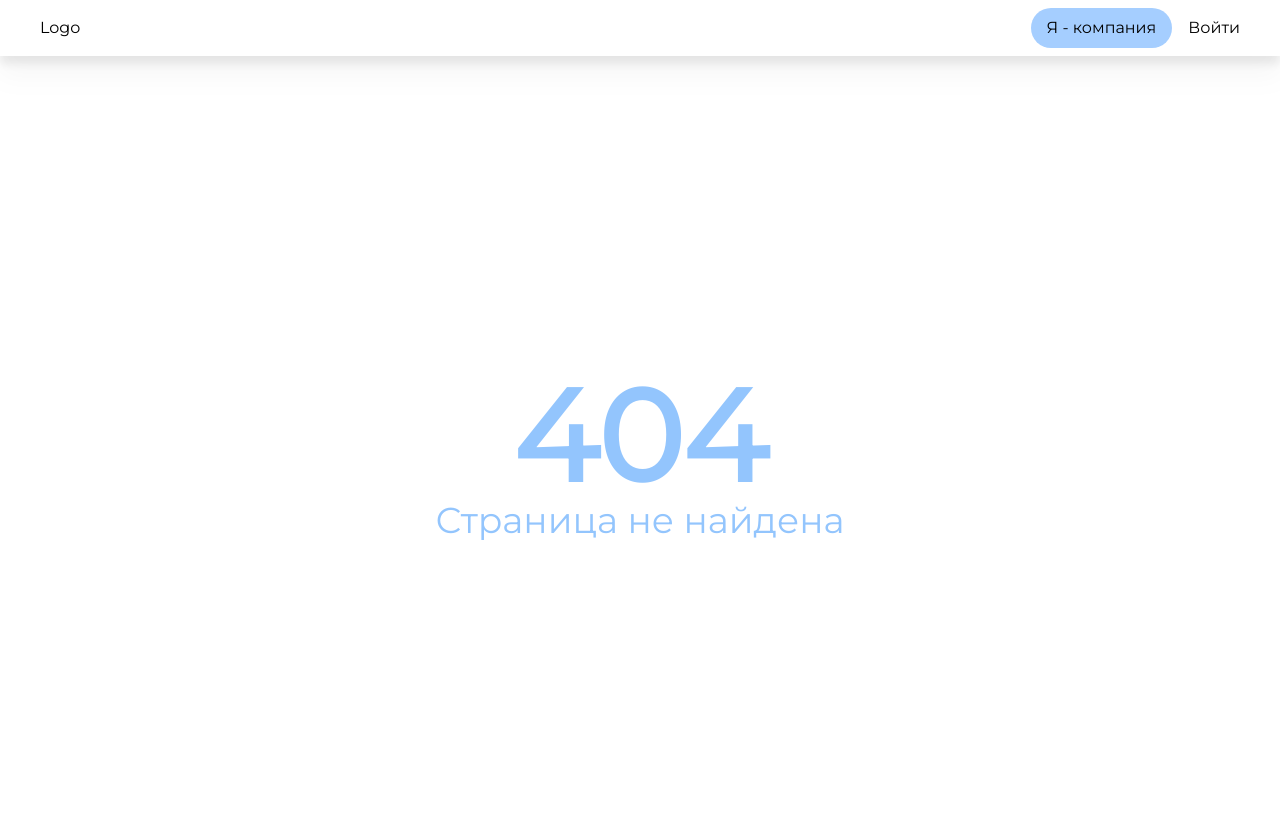
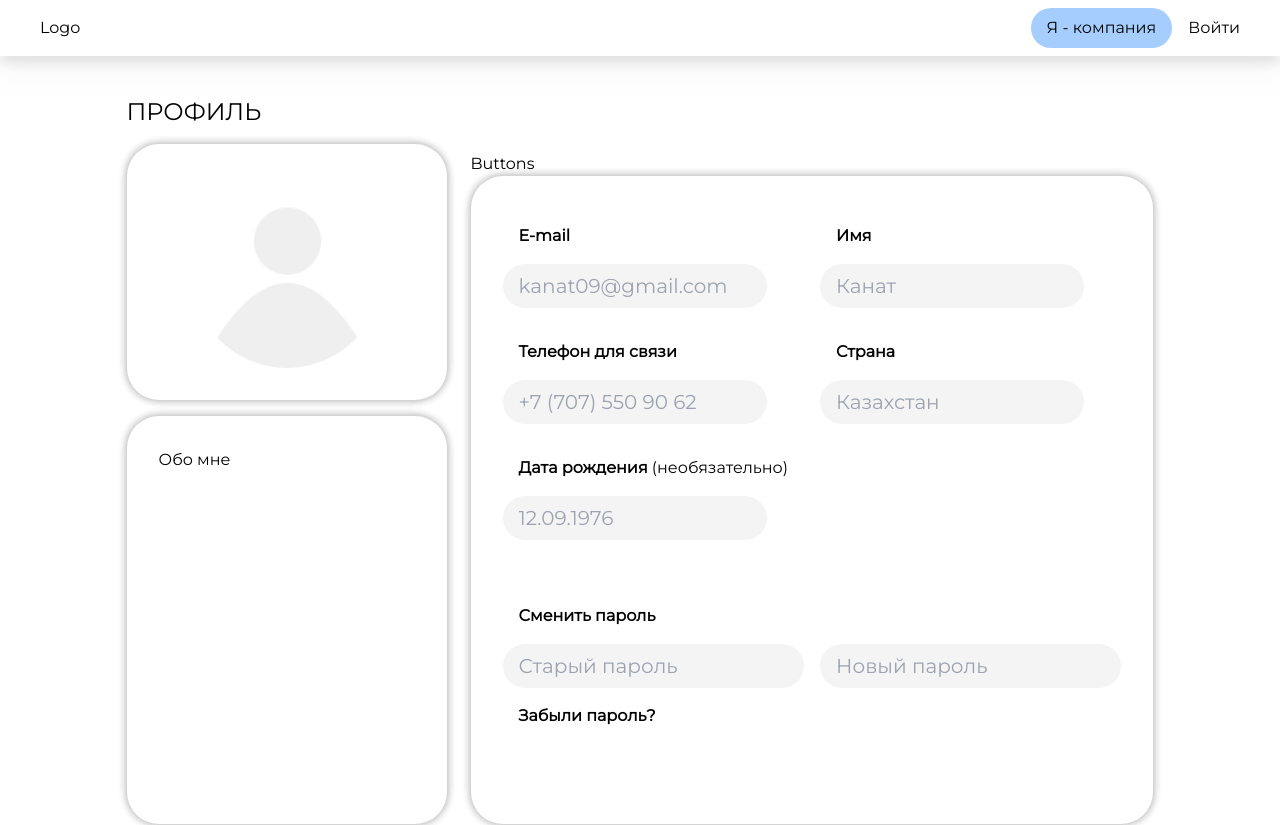
Before and after one commit to perezvonish/terricon-hackathon, a Next.js app in the folder frontend/: page /client in a window 1280 px wide. Before the commit this address had no page. Shown: the top 825 px of the page. Built offline with nearby package versions, Linux system fonts and the light colour scheme.

Commit message:
feat: added client account page

```diff
--- /dev/null
+++ b/frontend/src/components/profile/Avatar.tsx
@@ -0,0 +1,13 @@
+import React from 'react';
+import Image from "next/image";
+import general from "@/styles/general.module.scss";
+
+const Avatar = ({image}: {image: any}) => {
+    return (
+        <div className={`p-10 mt-4 ${general.shadowBox}`}>
+            <Image src={image} alt="test" className="w-48 h-48 mx-auto object-cover rounded-full" />
+        </div>
+    );
+};
+
+export default Avatar;
--- /dev/null
+++ b/frontend/src/components/profile/Description.tsx
@@ -0,0 +1,15 @@
+import React from 'react';
+import general from "@/styles/general.module.scss";
+
+const Description = () => {
+    return (
+        <div className={`p-10 mt-4 flex-grow ${general.shadowBox}`}>
+            <p>Обо мне</p>
+            <div className="min-w-[16rem] max-w-[16rem] whitespace-normal">
+
+            </div>
+        </div>
+    );
+};
+
+export default Description;
--- /dev/null
+++ b/frontend/src/components/profile/client/ClientInfo.tsx
@@ -0,0 +1,48 @@
+import React from 'react';
+import styles from "@/styles/client-profile.module.scss"
+import general from "@/styles/general.module.scss";
+import Link from "next/link";
+
+const ClientInfo = () => {
+    return (
+        <div className={general.shadowBox}>
+            <div className={`${styles.clientInfo} grid grid-cols-2 gap-4`}>
+                <div>
+                    <p className="font-bold">E-mail</p>
+                    <input className={styles.inputBubble} type="text" placeholder="kanat09@gmail.com" disabled />
+                </div>
+
+                <div>
+                    <p className="font-bold">Имя</p>
+                    <input className={styles.inputBubble} type="text" placeholder="Канат" disabled />
+                </div>
+
+                <div>
+                    <p className="font-bold">Телефон для связи</p>
+                    <input className={styles.inputBubble} type="text" placeholder="+7 (707) 550 90 62" disabled />
+                </div>
+
+                <div>
+                    <p className="font-bold">Страна</p>
+                    <input className={styles.inputBubble} type="text" placeholder="Казахстан" disabled />
+                </div>
+
+                <div>
+                    <p className="font-bold">Дата рождения <span className="font-light">(необязательно)</span></p>
+                    <input className={styles.inputBubble} type="text" placeholder="12.09.1976" disabled />
+                </div>
+            </div>
+
+            <div className={`my-16 ${styles.clientInfo}`}>
+                <p className="font-bold">Сменить пароль</p>
+                <div className="grid grid-cols-2 gap-4 my-4">
+                    <input className={styles.inputBubble} type="password" placeholder="Старый пароль" />
+                    <input className={styles.inputBubble} type="password" placeholder="Новый пароль" />
+                </div>
+                <Link className="font-bold" href="/">Забыли пароль?</Link>
+            </div>
+        </div>
+    );
+};
+
+export default ClientInfo;
--- /dev/null
+++ b/frontend/src/components/profile/client/ClientProfile.tsx
@@ -0,0 +1,30 @@
+import React from 'react';
+import Avatar from "@/components/profile/Avatar";
+import Description from "@/components/profile/Description";
+import ClientInfo from "@/components/profile/client/ClientInfo";
+import ClientPhoto from "../../../../public/emptyPhoto.png"
+
+
+const ClientProfile = () => {
+    return (
+        <div className="mx-auto my-10">
+            <p className="text-2xl">
+                ПРОФИЛЬ
+            </p>
+            <div className={`flex flex-row`}>
+                <div className="mr-6 flex flex-col">
+                    <Avatar image={ClientPhoto}/>
+                    <Description />
+                </div>
+                <div className="mt-6">
+                    <div>
+                        Buttons
+                    </div>
+                    <ClientInfo />
+                </div>
+            </div>
+        </div>
+    );
+};
+
+export default ClientProfile;
--- /dev/null
+++ b/frontend/src/pages/client/index.js
@@ -0,0 +1,12 @@
+import React from 'react';
+import ClientProfile from "../../components/profile/client/ClientProfile";
+
+const Index = () => {
+    return (
+        <>
+            <ClientProfile />
+        </>
+    );
+};
+
+export default Index;
```
